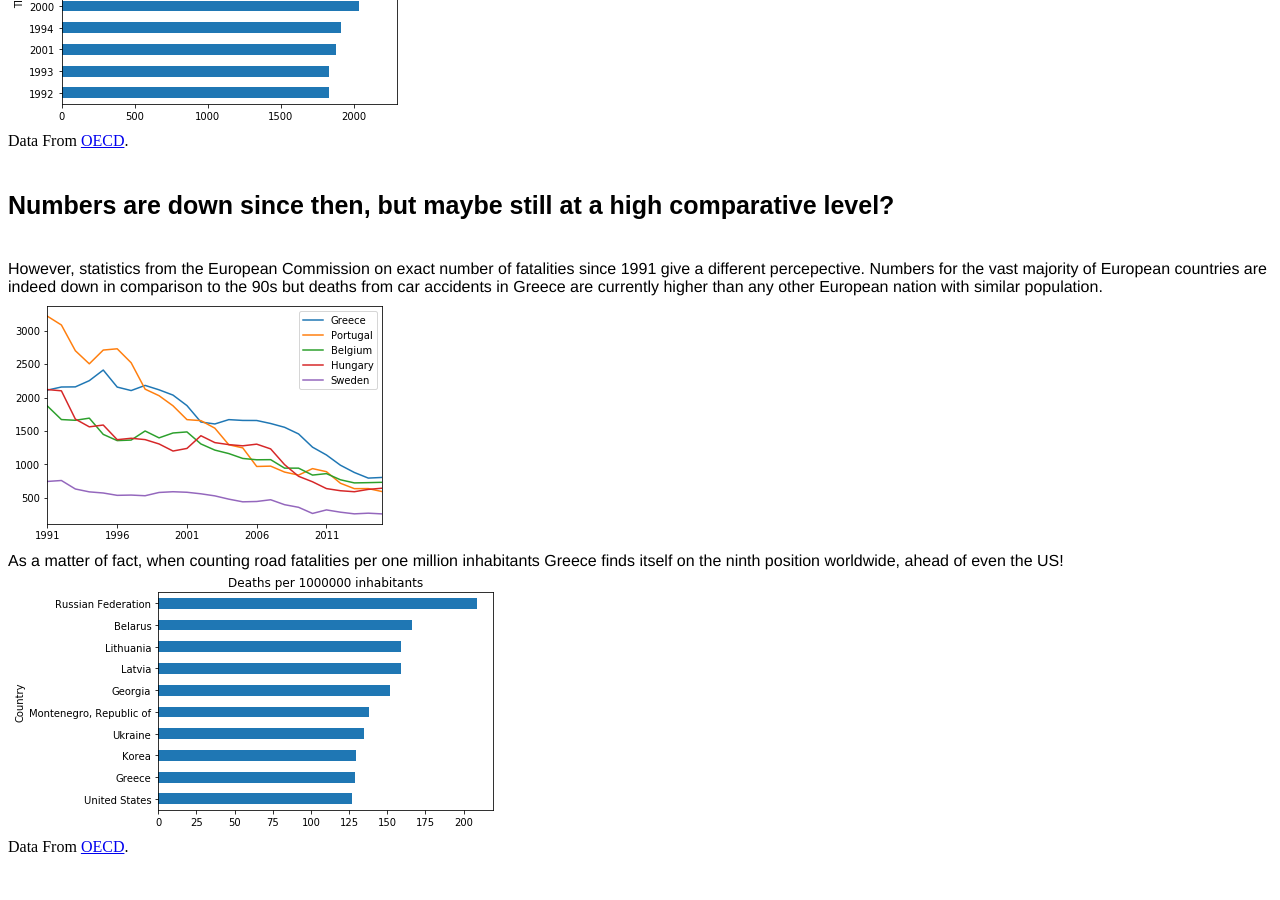
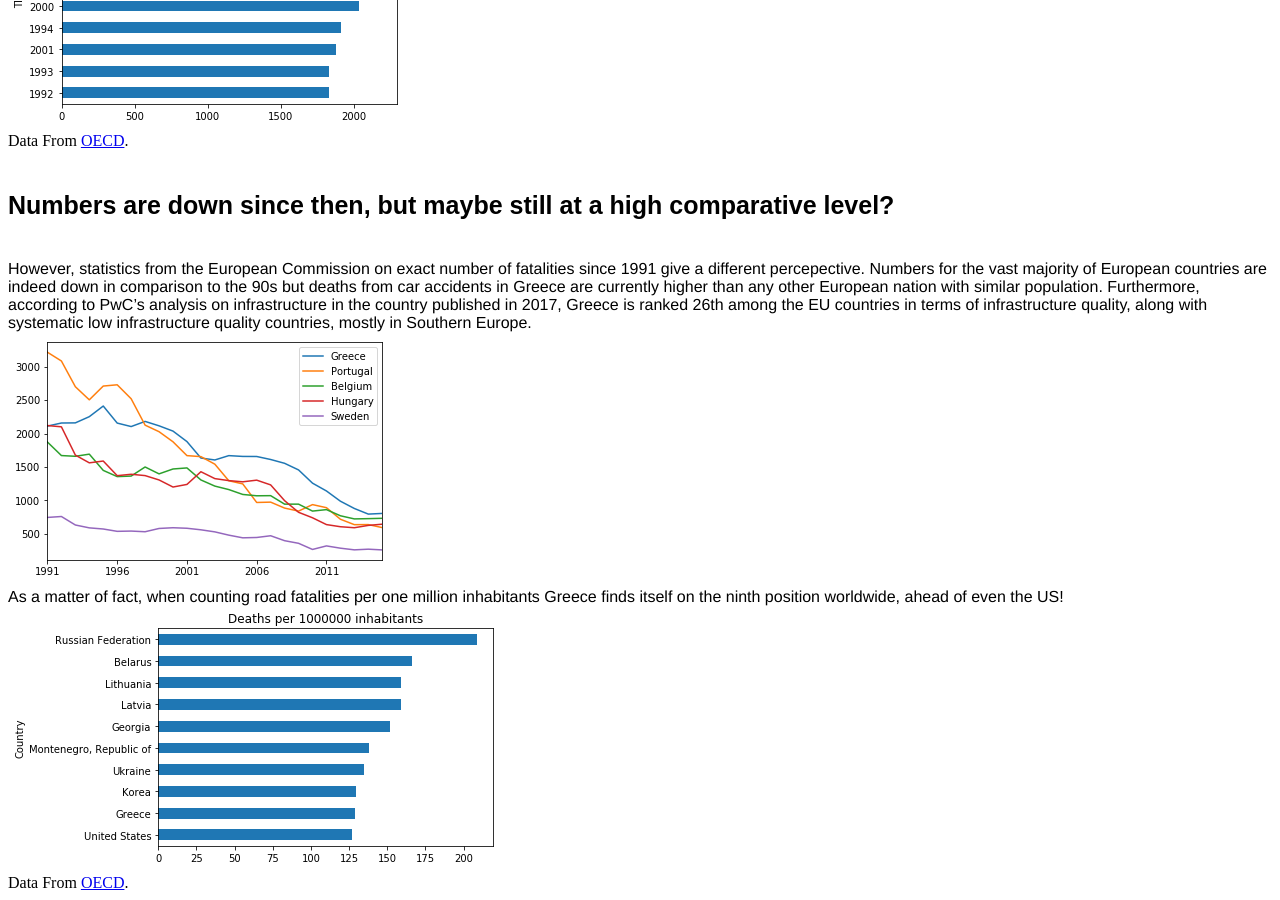
Before and after one commit to chrgavalas/data-projects, a Jekyll site: the page docs/Deadly-Greek-Roads/index.html, which Jekyll copies as it is, in a window 1280 px wide and 900 px high, scrolled down 1107 px. Built offline with Jekyll 4.4.1, drawn with Linux system fonts in a browser that asks for light colours.

Commit message:
Deadly roads

```diff
--- a/docs/Deadly-Greek-Roads/index.html
+++ b/docs/Deadly-Greek-Roads/index.html
@@ -13,11 +13,11 @@
   <img src="troxeo.jpg">
   <p>In early 2016 another car accident came to the spotlight. Pantelis Pantelidis, one of Greece’s most popular young singers, was killed in a car crash. The 32-year-old was driving on a southern Athens avenue when he lost control of his car early in the morning.</p>
   <img src="pantelidis.jpg">
-  <p> Both incidents have spurred an extensive discussion in the -stricken by deep recession country- about whether the roads are indeed safe. Data from OECD actually indicate that most deadly cars accidents occured in greek roads in the late 90s. But does this mean things have gotten significantly better?</p> </div>
+  <p> Both incidents have spurred an extensive discussion in the -stricken by deep recession country- about whether the roads are indeed safe. Data from OECD actually indicate that most deadly cars accidents occured in greek roads in the late 90s. But does this mean things have gotten significantly better? </p> </div>
   <img src="pic1.png">
   <div> Data From <a href="https://data.oecd.org" target="blank"> OECD</a>. </div>
   <h3 class="title"> Numbers are down since then, but maybe still at a high comparative level? </h3>
-  <div class="story_article">  However, statistics from the European Commission on exact number of fatalities since 1991 give a different percepective. Numbers for the vast majority of European countries are indeed down in comparison to the 90s but deaths from car accidents in Greece are currently higher than any other European nation with similar population. </div>
+  <div class="story_article">  However, statistics from the European Commission on exact number of fatalities since 1991 give a different percepective. Numbers for the vast majority of European countries are indeed down in comparison to the 90s but deaths from car accidents in Greece are currently higher than any other European nation with similar population. Furthermore, according to PwC’s analysis on infrastructure in the country published in 2017, Greece is ranked 26th among the EU countries in terms of infrastructure quality, along with systematic low infrastructure quality countries, mostly in Southern Europe.  </div>
   <img src="pic2.png">
   <div class="story_article">  As a matter of fact, when counting road fatalities per one million inhabitants Greece finds itself on the ninth position worldwide, ahead of even the US!  </div>
   <img src="pic5.png">
```
